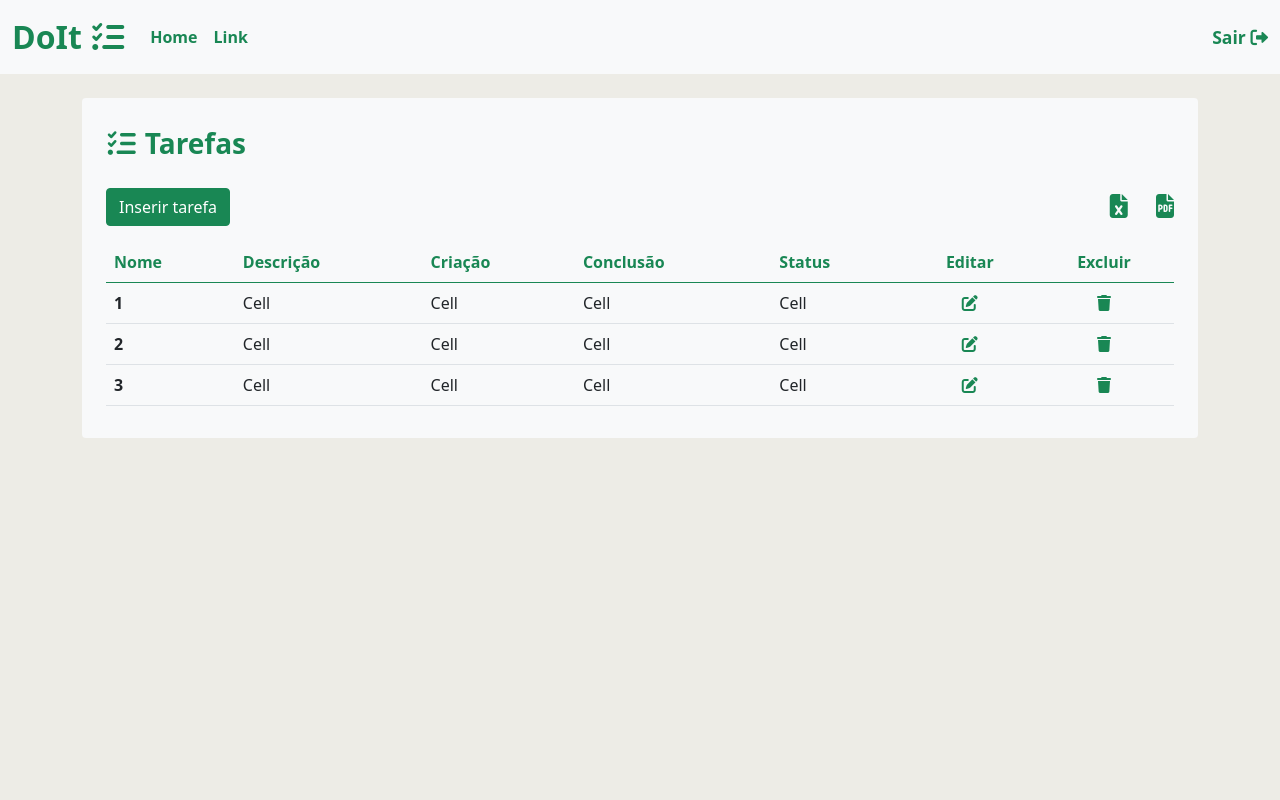
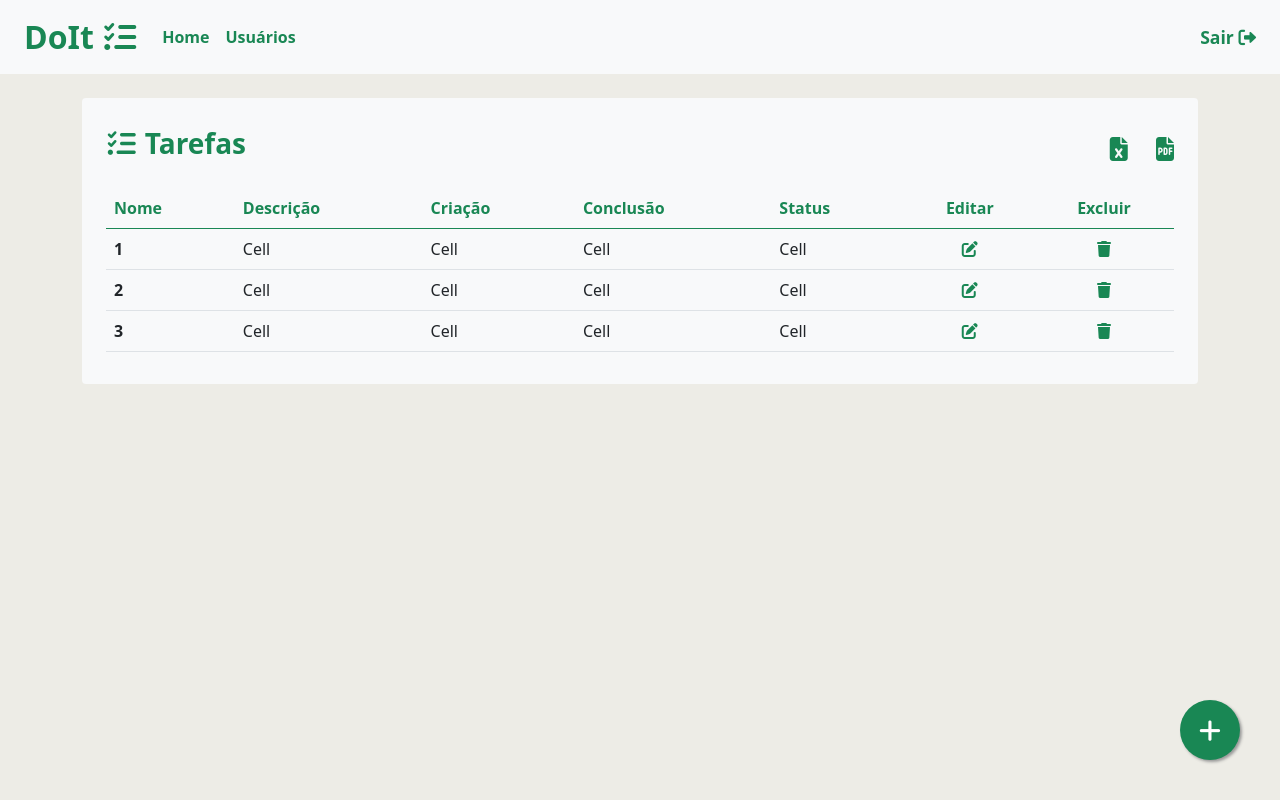
Before and after one commit to crisvini/doIt, a PHP site: page /home.php in a window 1280 px wide. Run offline with PHP 8.4, Linux system fonts and the light colour scheme; a user stored in the database is signed in; some libraries are stand-ins or nearby versions.

Commit message:
adição de componente de header

```diff
--- a/class/Componentes.php
+++ b/class/Componentes.php
@@ -24,48 +24,73 @@ class Componentes
               </head>';
     }
 
-    public static function header($activePage)
+    public static function header()
     {
-        $activeClass1 = '';
-        $activeClass2 = '';
-        $activeClass3 = '';
-        $activeClass4 = '';
-        $activeClass5 = '';
-        if ($activePage == 'index.php') $activeClass1 = 'active-menu';
-        else if ($activePage == 'metas.php') $activeClass2 = 'active-menu';
-        else if ($activePage == 'objetivos.php') $activeClass3 = 'active-menu';
-        else if ($activePage == 'fichas.php') $activeClass4 = 'active-menu';
-        else if ($activePage == 'exercicios.php') $activeClass5 = 'active-menu';
-        echo '  <header class="bg-gray sticky-top">
-                    <nav class="container navbar navbar-expand-lg bg-gray">
-                        <div class="container-fluid">
-                            <a class="navbar-brand color-pink fw-bold fs-3 logo-font" href="./home.php">ADM
-                                Workout&nbsp;<i class="fa-solid fa-dumbbell"></i></a>
-                            <button class="navbar-toggler" type="button" data-bs-toggle="collapse" data-bs-target="#navbarSupportedContent" aria-controls="navbarSupportedContent" aria-expanded="false" aria-label="Toggle navigation">
-                                <span class="navbar-toggler-icon"></span>
+        echo '  <nav class="navbar navbar-expand-lg bg-light">
+                    <div class="container-fluid px-lg-4">
+                        <a class="navbar-brand" href="./home.php"><span class="pointer success-hover fs-2 text-success fw-bold">DoIt <i class="fa-solid fa-list-check"></i></span></a>
+                        <button class="navbar-toggler" type="button" data-bs-toggle="collapse" data-bs-target="#navbarScroll" aria-controls="navbarScroll" aria-expanded="false" aria-label="Toggle navigation">
+                            <i class="navbar-toggler-icon fa-solid fa-bars h-100 fs-2 text-success"></i>
                         </button>
-                            <div class="collapse navbar-collapse" id="navbarSupportedContent">
-                                <ul class="navbar-nav me-auto mb-2 ms-5 mb-lg-0">
+                        <div class="collapse navbar-collapse" id="navbarScroll">
+                            <ul class="navbar-nav me-auto my-2 my-lg-0 navbar-nav-scroll" style="--bs-scroll-height: 100px;">
                                 <li class="nav-item">
-                                        <a class="nav-link color-pink fw-semibold ' . $activeClass1 . '" href="./home.php">Home</a>
+                                    <a class="nav-link text-success fs-6 fw-bolder success-hover" href="./home.php">Home</a>
                                 </li>
                                 <li class="nav-item">
-                                        <a class="nav-link color-pink fw-semibold ' . $activeClass2 . '" href="./metas.php">Metas</a>
-                                    </li>
-                                    <li class="nav-item">
-                                        <a class="nav-link color-pink fw-semibold ' . $activeClass3 . '" href="./objetivos.php">Objetivos</a>
-                                    </li>
-                                    <li class="nav-item">
-                                        <a class="nav-link color-pink fw-semibold ' . $activeClass4 . '" href="./fichas.php">Fichas</a>
-                                    </li>
-                                    <li class="nav-item">
-                                        <a class="nav-link color-pink fw-semibold ' . $activeClass5 . '" href="./exercicios.php">Exercícios</a>
+                                    <a class="nav-link text-success fs-6 fw-bolder success-hover" href="./usuarios.php">Usuários</a>
                                 </li>
                             </ul>
-                                <span class="color-pink fw-semibold pink-hover cursor-pointer" onclick="logout();">Sair&nbsp;<i class="fa-solid fa-right-from-bracket"></i></span>
+                            <div class="d-flex">
+                                <span class="pointer success-hover text-success fw-bold" style="font-size: 110%;" onclick="logout();">Sair&nbsp;<i class="fa-solid fa-right-from-bracket"></i></span>
                             </div>
                         </div>
-                    </nav>
-                </header>';
+                    </div>
+                </nav>';
     }
+
+    // public static function header($activePage)
+    // {
+    //     $activeClass1 = '';
+    //     $activeClass2 = '';
+    //     $activeClass3 = '';
+    //     $activeClass4 = '';
+    //     $activeClass5 = '';
+    //     if ($activePage == 'index.php') $activeClass1 = 'active-menu';
+    //     else if ($activePage == 'metas.php') $activeClass2 = 'active-menu';
+    //     else if ($activePage == 'objetivos.php') $activeClass3 = 'active-menu';
+    //     else if ($activePage == 'fichas.php') $activeClass4 = 'active-menu';
+    //     else if ($activePage == 'exercicios.php') $activeClass5 = 'active-menu';
+    //     echo '  <header class="bg-gray sticky-top">
+    //                 <nav class="container navbar navbar-expand-lg bg-gray">
+    //                     <div class="container-fluid">
+    //                         <a class="navbar-brand color-pink fw-bold fs-3 logo-font" href="./home.php">ADM
+    //                             Workout&nbsp;<i class="fa-solid fa-dumbbell"></i></a>
+    //                         <button class="navbar-toggler" type="button" data-bs-toggle="collapse" data-bs-target="#navbarSupportedContent" aria-controls="navbarSupportedContent" aria-expanded="false" aria-label="Toggle navigation">
+    //                             <span class="navbar-toggler-icon"></span>
+    //                         </button>
+    //                         <div class="collapse navbar-collapse" id="navbarSupportedContent">
+    //                             <ul class="navbar-nav me-auto mb-2 ms-5 mb-lg-0">
+    //                                 <li class="nav-item">
+    //                                     <a class="nav-link color-pink fw-semibold ' . $activeClass1 . '" href="./home.php">Home</a>
+    //                                 </li>
+    //                                 <li class="nav-item">
+    //                                     <a class="nav-link color-pink fw-semibold ' . $activeClass2 . '" href="./metas.php">Metas</a>
+    //                                 </li>
+    //                                 <li class="nav-item">
+    //                                     <a class="nav-link color-pink fw-semibold ' . $activeClass3 . '" href="./objetivos.php">Objetivos</a>
+    //                                 </li>
+    //                                 <li class="nav-item">
+    //                                     <a class="nav-link color-pink fw-semibold ' . $activeClass4 . '" href="./fichas.php">Fichas</a>
+    //                                 </li>
+    //                                 <li class="nav-item">
+    //                                     <a class="nav-link color-pink fw-semibold ' . $activeClass5 . '" href="./exercicios.php">Exercícios</a>
+    //                                 </li>
+    //                             </ul>
+    //                             <span class="color-pink fw-semibold pink-hover cursor-pointer" onclick="logout();">Sair&nbsp;<i class="fa-solid fa-right-from-bracket"></i></span>
+    //                         </div>
+    //                     </div>
+    //                 </nav>
+    //             </header>';
+    // }
 }
--- a/home.php
+++ b/home.php
@@ -1,5 +1,9 @@
 <?php
+// Inclusão do arquivo de includes
 include_once("./includes/includes.php");
+// Inclusão do arquivo de conexão
+include("./connection/conexao.php");
+// Função que verifica se o usuário está autenticado
 Funcoes::verificaLogin();
 ?>
 
@@ -7,50 +11,37 @@ Funcoes::verificaLogin();
 <html lang="pt-br">
 
 <head>
+    <!-- Inclusão do head -->
     <?php Componentes::head('Home'); ?>
 </head>
 
 <body>
+    <!-- Navbar/Header -->
     <header>
-        <nav class="navbar navbar-expand-lg bg-light">
-            <div class="container-fluid">
-                <a class="navbar-brand" href="#"><span class="fs-2 text-success fw-bold">DoIt <i class="fa-solid fa-list-check"></i></span></a>
-                <button class="navbar-toggler" type="button" data-bs-toggle="collapse" data-bs-target="#navbarScroll" aria-controls="navbarScroll" aria-expanded="false" aria-label="Toggle navigation">
-                    <i class="navbar-toggler-icon fa-solid fa-bars h-100 fs-2 text-success"></i>
-                </button>
-                <div class="collapse navbar-collapse" id="navbarScroll">
-                    <ul class="navbar-nav me-auto my-2 my-lg-0 navbar-nav-scroll" style="--bs-scroll-height: 100px;">
-                        <li class="nav-item">
-                            <a class="nav-link text-success fs-6 fw-bolder" aria-current="page" href="#">Home</a>
-                        </li>
-                        <li class="nav-item">
-                            <a class="nav-link text-success fs-6 fw-bolder" href="#">Link</a>
-                        </li>
-                    </ul>
-                    <div class="d-flex" role="search">
-                        <span class="text-success fw-bold" style="font-size: 110%;">Sair&nbsp;<i class="fa-solid fa-right-from-bracket"></i></span>
-                    </div>
-                </div>
-            </div>
-        </nav>
+        <!-- Inclusão do navbar/header -->
+        <?php Componentes::header(); ?>
     </header>
 
     <main class="mt-3 mt-lg-4 container">
         <div class="px-4 py-3 rounded bg-light">
+            <!-- Header tabela     -->
             <div class="row mt-2 mb-4">
                 <div class="col">
                     <span class="fw-bolder fs-3 text-success"><i class="fa-solid fa-list-check"></i>&nbsp;Tarefas</span>
                 </div>
-            </div>
-            <div class="row mb-3">
-                <div class="col-6 text-start">
-                    <button class="btn btn-success rounded" id="inserir_btn">Inserir tarefa</button>
-                </div>
-                <div class="col-6 text-end align-self-center">
-                    <i class="pointer fa-solid fa-file-excel text-success fs-4 me-3 me-lg-4"></i>
-                    <i class="pointer fa-solid fa-file-pdf text-success fs-4"></i>
+                <div class="col-6 text-end align-self-end">
+                    <i class="pointer success-hover fa-solid fa-file-excel text-success fs-4 me-3 me-lg-4"></i>
+                    <i class="pointer success-hover fa-solid fa-file-pdf text-success fs-4"></i>
                 </div>
             </div>
+
+            <?php
+
+
+
+            ?>
+
+            <!-- Tabela -->
             <div class="table-responsive">
                 <table class="table table-hover">
                     <thead>
@@ -71,8 +62,8 @@ Funcoes::verificaLogin();
                             <td>Cell</td>
                             <td>Cell</td>
                             <td>Cell</td>
-                            <td class="text-success text-center"><i class="pointer fa-solid fa-pen-to-square"></i></td>
-                            <td class="text-success text-center"><i class="pointer fa-solid fa-trash"></i></td>
+                            <td class="text-success text-center"><i class="pointer success-hover fa-solid fa-pen-to-square"></i></td>
+                            <td class="text-success text-center"><i class="pointer success-hover fa-solid fa-trash"></i></td>
                         </tr>
                         <tr>
                             <th scope="row">2</th>
@@ -80,8 +71,8 @@ Funcoes::verificaLogin();
                             <td>Cell</td>
                             <td>Cell</td>
                             <td>Cell</td>
-                            <td class="text-success text-center pointer"><i class="fa-solid fa-pen-to-square"></i></td>
-                            <td class="text-success text-center pointer"><i class="fa-solid fa-trash"></i></td>
+                            <td class="text-success text-center pointer"><i class="pointer success-hover fa-solid fa-pen-to-square"></i></td>
+                            <td class="text-success text-center pointer"><i class="pointer success-hover fa-solid fa-trash"></i></td>
                         </tr>
                         <tr>
                             <th scope="row">3</th>
@@ -89,13 +80,17 @@ Funcoes::verificaLogin();
                             <td>Cell</td>
                             <td>Cell</td>
                             <td>Cell</td>
-                            <td class="text-success text-center"><i class="pointer fa-solid fa-pen-to-square"></i></td>
-                            <td class="text-success text-center"><i class="pointer fa-solid fa-trash"></i></td>
+                            <td class="text-success text-center"><i class="pointer success-hover fa-solid fa-pen-to-square"></i></td>
+                            <td class="text-success text-center"><i class="pointer success-hover fa-solid fa-trash"></i></td>
                         </tr>
                     </tbody>
                 </table>
             </div>
         </div>
+        <!-- Floating Button (incluir nova tarefa) -->
+        <div class="floating-btn pointer success-hover-background">
+            <i class="fa fa-plus plus"></i>
+        </div>
     </main>
 </body>
 
```
Lines whose indentation alone changed are shown as unchanged.
